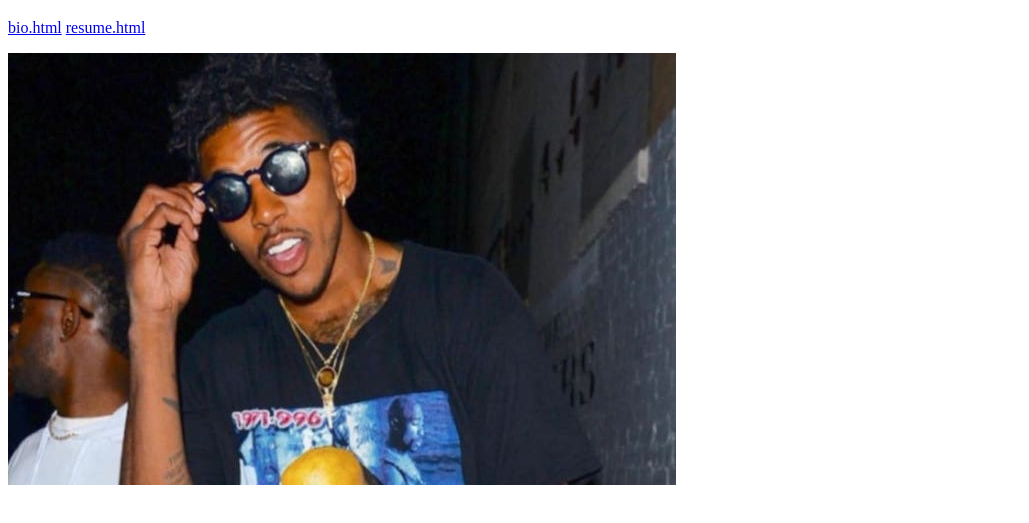
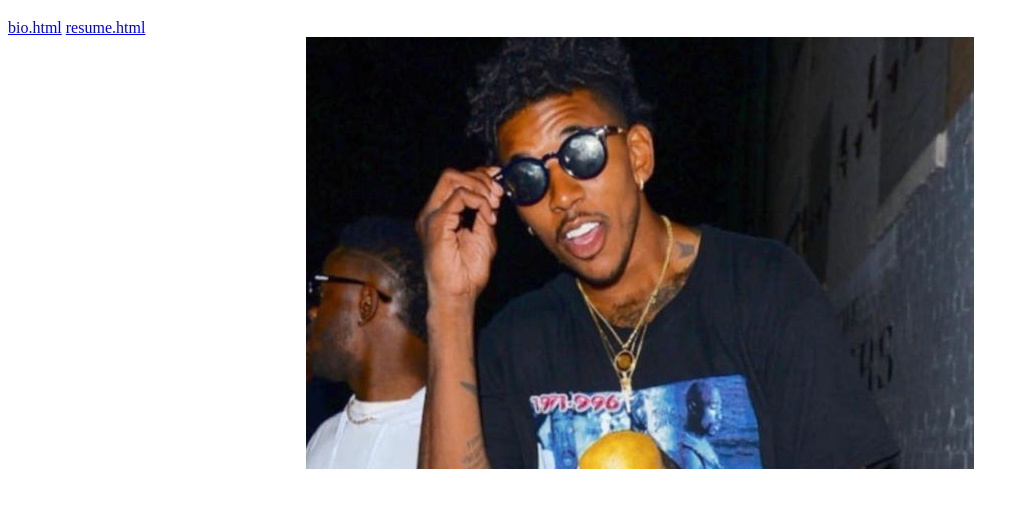
Before and after one commit to rthoma03/rthoma03.github.io, a plain HTML site: page index.html in a window 1280 px wide. Shown: the part 61-584 px from the top of the page, without its empty margins (0-1029 px from the left). Drawn offline with Linux system fonts and the light colour scheme.

Commit message:
formatting image

```diff
--- a/index.html
+++ b/index.html
@@ -9,7 +9,7 @@
 		<h1> Reed Thomas-McLean </h1>
 		<a href="bio.html">bio.html</a>
 		<a href="resume.html">resume.html</a>
-		<p> <img class="profpic" src="nick-young.jpeg" alt="Profile Picture"> </p>
+		<div class="profpic"> <img src="nick-young.jpeg" alt="Profile Picture"> </div>
 	</body>
 
 </html>
```
